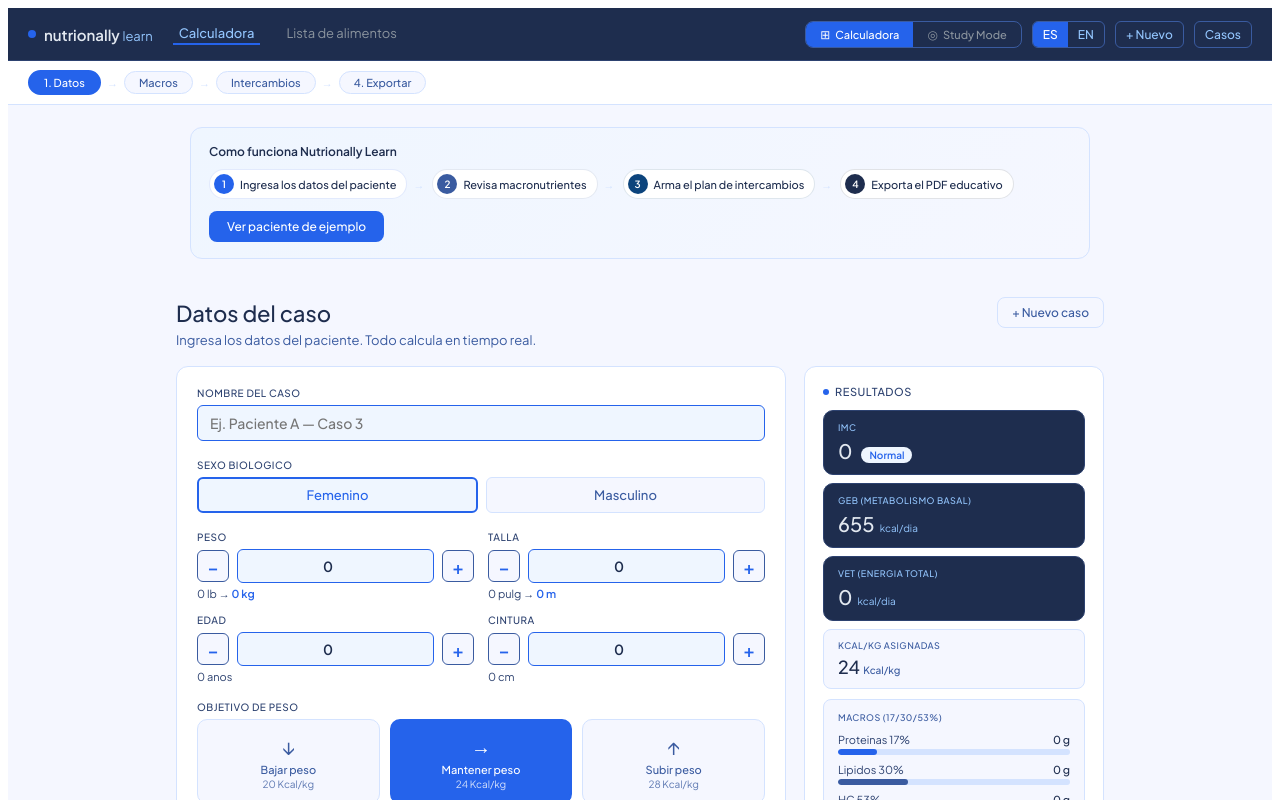
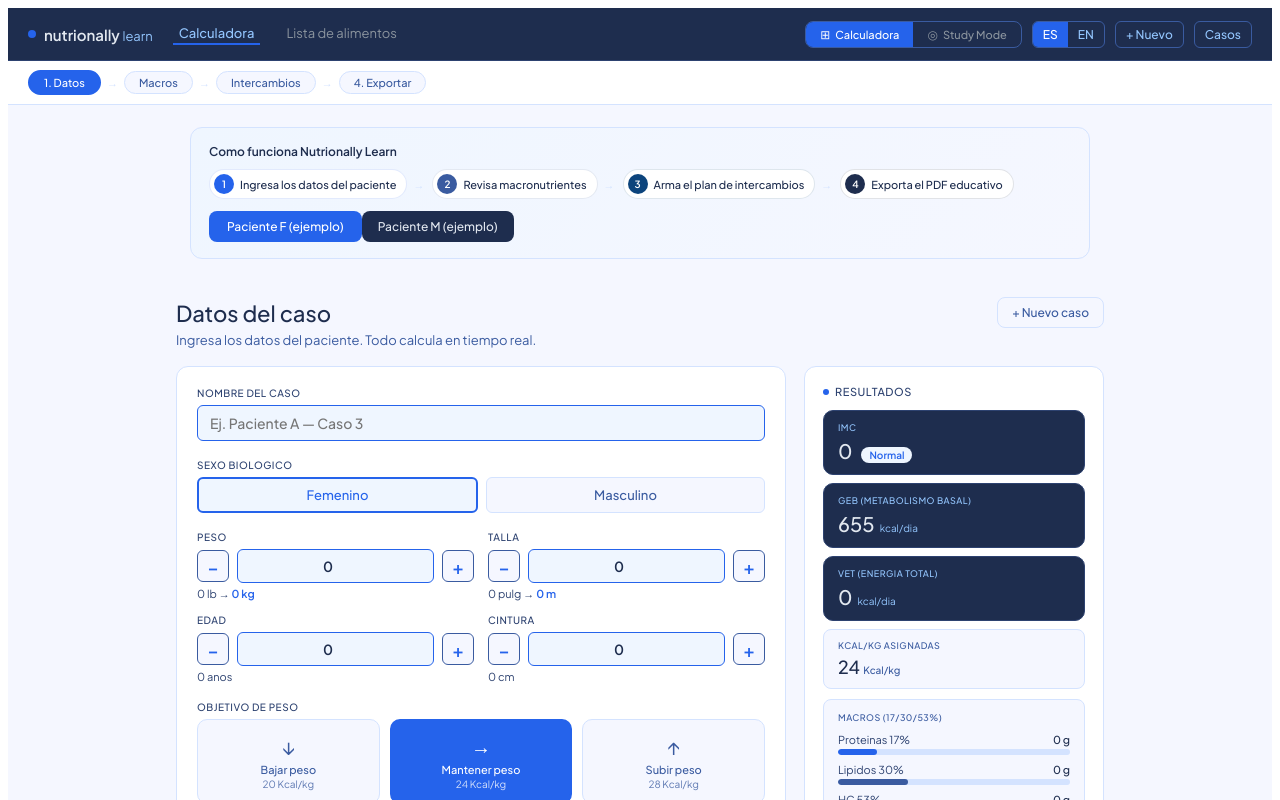
Before and after one commit to Patzz87/nutrionally-learn, a React (Vite) app: page / in a window 1280 px wide. Shown: the top 800 px of the page. Built offline with nearby package versions, Linux system fonts and the light colour scheme.

Commit message:
feat: two demo patients F/M, remove study mode banner

```diff
--- a/src/App.jsx
+++ b/src/App.jsx
@@ -892,6 +892,7 @@ function loadLS(key,fallback){try{const v=localStorage.getItem(key);return v?JSO
 
 const DEFAULT_PATIENT={caseName:"",sex:"F",weightLb:0,heightIn:0,age:0,waist:0,goal:"mantener",activity:0,condition:"none",protPct:17,lipPct:30,hcPct:53,mealTimes:4,protG:0,lipG:0,hcG:0,vet:0,geb:0,exchanges:null};
 
+const DEMO_PATIENT_M={caseName:"Paciente M",sex:"M",weightLb:185,heightIn:70,age:35,waist:98,goal:"bajar",activity:1,condition:"obesity",protPct:20,lipPct:25,hcPct:55,mealTimes:4,protG:0,lipG:0,hcG:0,vet:0,geb:0};
 const DEMO_PATIENT={caseName:"Maria (Ejemplo)",sex:"F",weightLb:185,heightIn:65,age:28,waist:95,goal:"mantener",activity:1,condition:"obesity",protPct:17,lipPct:30,hcPct:53,mealTimes:4,protG:0,lipG:0,hcG:0,vet:0,geb:0,exchanges:null};
 
 function PortfolioModal({isES,cases,onClose,isMobile}) {
@@ -1041,7 +1042,7 @@ function CasesDrawer({isES, cases, onLoad, onDelete, onClose, onPortfolio, isMob
   );
 }
 
-function FirstRunHint({isES, onDemo}) {
+function FirstRunHint({isES, onDemoF, onDemoM}) {
   return (
     <div style={{background:"linear-gradient(135deg,#EFF6FF,#F5F7FF)",border:"0.5px solid #D4E3FF",borderRadius:12,padding:"16px 18px",marginBottom:16}}>
       <div style={{fontSize:12,fontWeight:600,color:"#1E2D4E",fontFamily:F,marginBottom:10}}>{isES?"Como funciona Nutrionally Learn":"How Nutrionally Learn works"}</div>
@@ -1056,7 +1057,8 @@ function FirstRunHint({isES, onDemo}) {
           </div>
         ))}
       </div>
-      {onDemo&&<button onClick={onDemo} style={{marginTop:12,padding:"8px 18px",borderRadius:8,background:"#2563EB",color:"#fff",fontSize:12,fontWeight:500,border:"none",cursor:"pointer",fontFamily:"Plus Jakarta Sans, sans-serif"}}>{isES?"Ver paciente de ejemplo":"View example patient"}</button>}
+      {onDemoF&&<button onClick={onDemoF} style={{marginTop:12,padding:"8px 18px",borderRadius:8,background:"#2563EB",color:"#fff",fontSize:12,fontWeight:500,border:"none",cursor:"pointer",fontFamily:"Plus Jakarta Sans, sans-serif"}}>{isES?"Paciente F (ejemplo)":"Female patient (example)"}</button>}
+      {onDemoM&&<button onClick={onDemoM} style={{marginTop:8,padding:"8px 16px",borderRadius:8,background:"#1E2D4E",color:"#E2E8F0",fontSize:12,fontWeight:500,border:"none",cursor:"pointer",fontFamily:"Plus Jakarta Sans, sans-serif"}}>{isES?"Paciente M (ejemplo)":"Male patient (example)"}</button>}
     </div>
   );
 }
@@ -1156,17 +1158,9 @@ export default function App() {
       <div style={{fontFamily:F,background:"#F5F7FF",minHeight:"100vh",display:"flex",flexDirection:"column"}}>
         <link href="https://fonts.googleapis.com/css2?family=Plus+Jakarta+Sans:wght@400;500;600&display=swap" rel="stylesheet"/>
         <Navbar lang={lang} setLang={setLang} screen={screen} setScreen={setScreen} isMobile={isMobile} setCaseStarted={setCaseStarted}onCases={()=>{saveCurrentCase();setShowCases(true);}} casesLabel={lang==="ES"?"Casos":"Cases"} casesCount={savedCases.length} onNewCase={()=>{setPatientState({...DEFAULT_PATIENT});setCaseStarted(false);setScreen("s1");try{localStorage.removeItem("nl_patient_v1");}catch{}}}/>
-
-        {studyMode&&(
-          <div style={{background:"#1E1040",borderBottom:"1px solid #7C3AED",padding:"8px 20px",display:"flex",alignItems:"center",gap:10,flexShrink:0}}>
-            <span style={{fontSize:13}}>◎</span>
-            <span style={{fontSize:12,color:"#C4B5FD",fontFamily:F,fontWeight:500}}>{lang==="ES"?"Study Mode activo — panel educativo próximamente.":"Study Mode active — educational panel coming soon."}</span>
-            <span style={{marginLeft:"auto",fontSize:10,color:"#7C3AED",fontFamily:F,background:"#2D1B69",padding:"2px 8px",borderRadius:20,border:"0.5px solid #7C3AED"}}>{lang==="ES"?"Fase 2":"Phase 2"}</span>
-          </div>
-        )}
         {isCalcScreen&&<StepPills lang={lang} current={screen} setScreen={setScreen}/>}
         <div style={{flex:1,overflowY:screen==="s4"?"hidden":"auto",display:"flex",flexDirection:"column"}}>
-          {screen==="s1"&&isFirstRun&&<div style={{maxWidth:900,margin:"0 auto",padding:isMobile?"14px 10px 0":"22px 24px 0",width:"100%"}}><FirstRunHint isES={lang==="ES"} onDemo={()=>{setPatientState({...DEMO_PATIENT});setCaseStarted(false);}}/></div>}
+          {screen==="s1"&&isFirstRun&&<div style={{maxWidth:900,margin:"0 auto",padding:isMobile?"14px 10px 0":"22px 24px 0",width:"100%"}}><FirstRunHint isES={lang==="ES"} onDemoF={()=>{setPatientState({...DEMO_PATIENT});setCaseStarted(false);}} onDemoM={()=>{setPatientState({...DEMO_PATIENT_M});setCaseStarted(false);}}/></div>}
           {screen==="s1"&&<Screen1 lang={lang} state={patientState} setState={setPatientState} setScreen={setScreen} isMobile={isMobile} caseStarted={caseStarted} setCaseStarted={setCaseStarted}/>
           }
           {screen==="s2"&&<Screen2 lang={lang} state={patientState} setState={setPatientState} setScreen={setScreen} isMobile={isMobile}/>}
```
